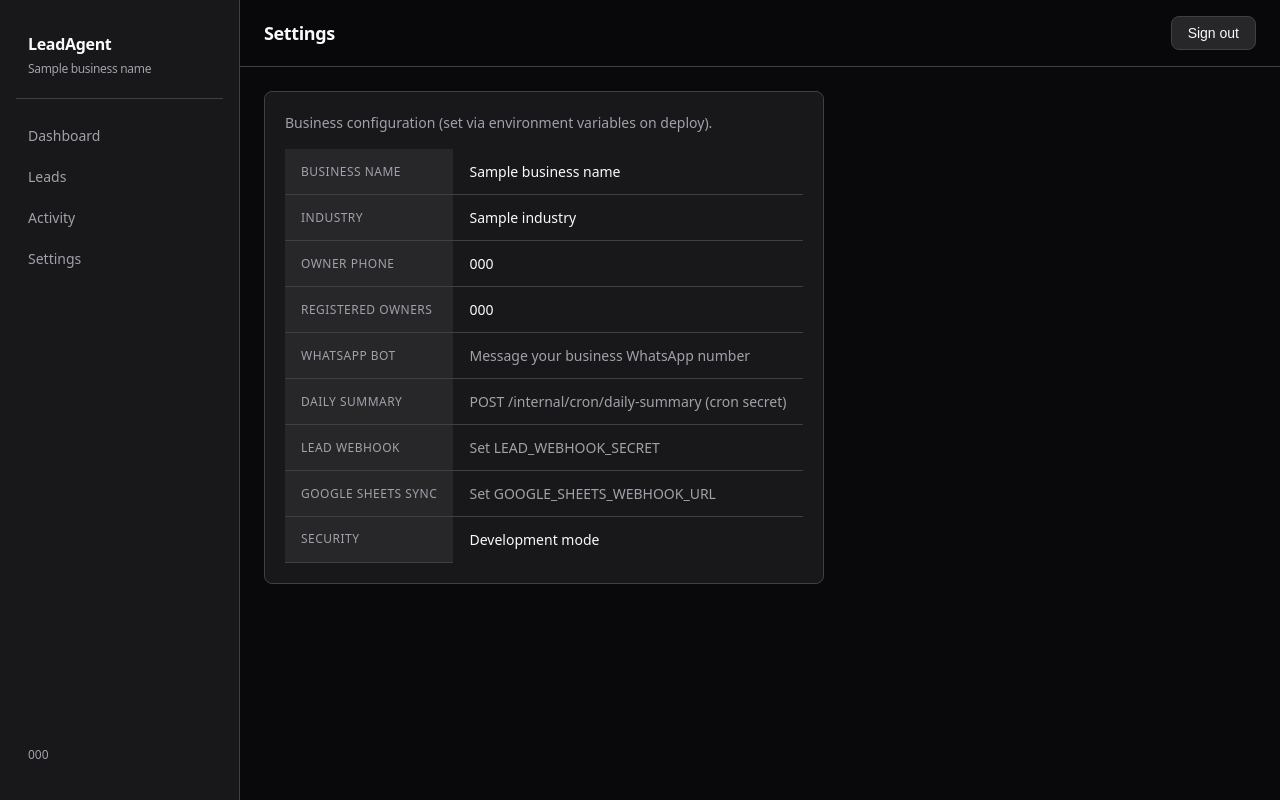
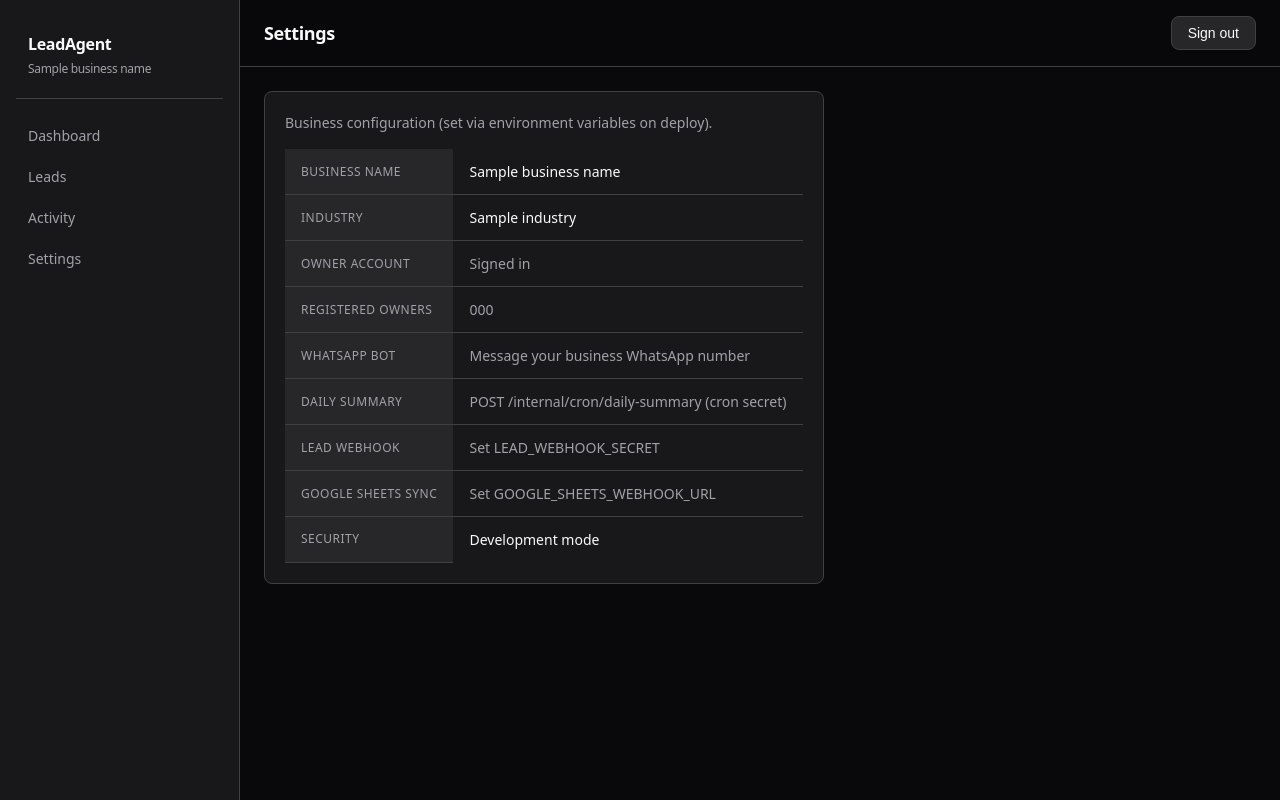
Before and after one commit to ayushanand27/Lead-Agent, a Python web app: template lead-agent/app/templates/admin/settings.html in a window 1280 px wide. Run offline with Jinja, Linux system fonts and the light colour scheme; the template is opened without the code that fills it: most values are stand-ins (such as "Sample title", 1, 10 or a date in 2020).

Commit message:
Hide owner phone numbers from admin UI.
Co-authored-by: Cursor <cursoragent@cursor.com>

```diff
--- a/lead-agent/app/admin/routes.py
+++ b/lead-agent/app/admin/routes.py
@@ -301,10 +301,14 @@ async def settings_page(request: Request) -> HTMLResponse:
     if not get_session_owner(request):
         return _redirect_login()
     phones = get_owner_phones()
+    if phones:
+        owners_label = f"{len(phones)} account{'s' if len(phones) != 1 else ''} configured"
+    else:
+        owners_label = "Any WhatsApp number"
     ctx = dashboard_context(
         request,
         active_page="settings",
-        owner_phones_display=", ".join(phones) if phones else "(any WhatsApp number)",
+        owner_phones_display=owners_label,
         sheets_sync_enabled=bool(os.getenv("GOOGLE_SHEETS_WEBHOOK_URL", "").strip()),
         lead_webhook_enabled=bool(os.getenv("LEAD_WEBHOOK_SECRET", "").strip()),
         production_mode=is_production(),
--- a/lead-agent/app/templates/admin/base.html
+++ b/lead-agent/app/templates/admin/base.html
@@ -19,9 +19,6 @@
         <a href="/admin/activity" class="{% if active_page == 'activity' %}active{% endif %}">Activity</a>
         <a href="/admin/settings" class="{% if active_page == 'settings' %}active{% endif %}">Settings</a>
       </nav>
-      <div style="margin-top:auto;padding:0.75rem;font-size:0.75rem;color:var(--muted)">
-        {{ owner_phone }}
-      </div>
     </aside>
     <div class="main">
       <header class="topbar">
--- a/lead-agent/app/templates/admin/login.html
+++ b/lead-agent/app/templates/admin/login.html
@@ -17,7 +17,7 @@
       <form method="post" action="/admin/login">
         <label>
           WhatsApp number (owner)
-          <input type="text" name="owner_phone" placeholder="917073245149" required />
+          <input type="text" name="owner_phone" placeholder="Your WhatsApp number" required />
         </label>
         <label>
           Dashboard password
--- a/lead-agent/app/templates/admin/settings.html
+++ b/lead-agent/app/templates/admin/settings.html
@@ -8,8 +8,8 @@
     <tbody>
       <tr><th>Business name</th><td>{{ business_name }}</td></tr>
       <tr><th>Industry</th><td>{{ industry }}</td></tr>
-      <tr><th>Owner phone</th><td>{{ owner_phone }}</td></tr>
-      <tr><th>Registered owners</th><td>{{ owner_phones_display }}</td></tr>
+      <tr><th>Owner account</th><td class="muted">Signed in</td></tr>
+      <tr><th>Registered owners</th><td class="muted">{{ owner_phones_display }}</td></tr>
       <tr><th>WhatsApp bot</th><td class="muted">Message your business WhatsApp number</td></tr>
       <tr><th>Daily summary</th><td class="muted">POST /internal/cron/daily-summary (cron secret)</td></tr>
       <tr><th>Lead webhook</th><td>{% if lead_webhook_enabled %}<span class="badge ok">Active</span> POST /api/leads{% else %}<span class="muted">Set LEAD_WEBHOOK_SECRET</span>{% endif %}</td></tr>
```
